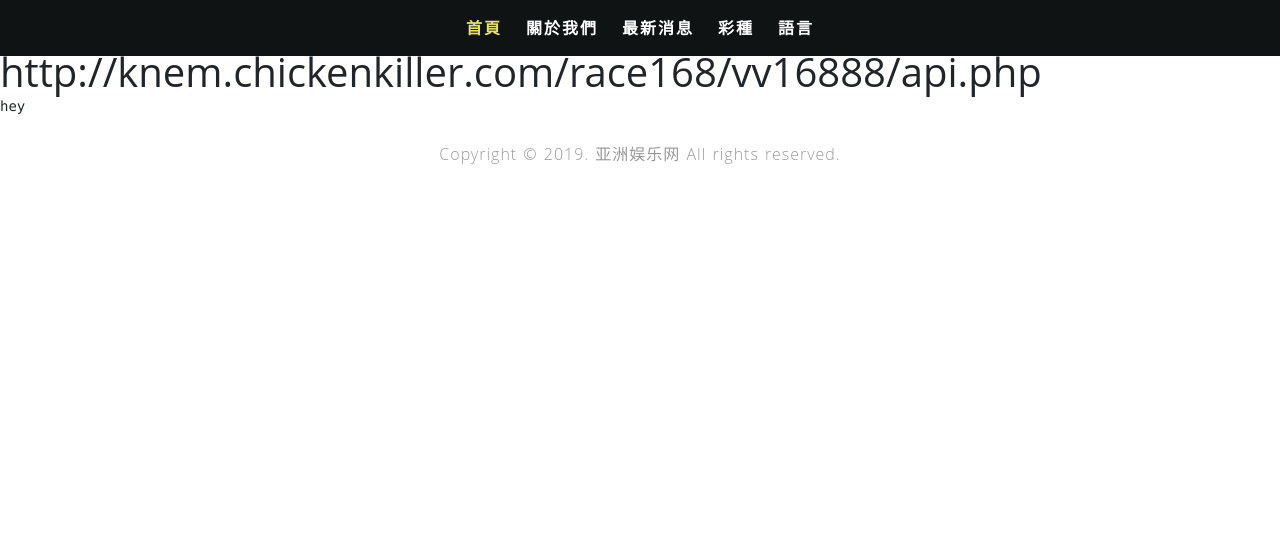
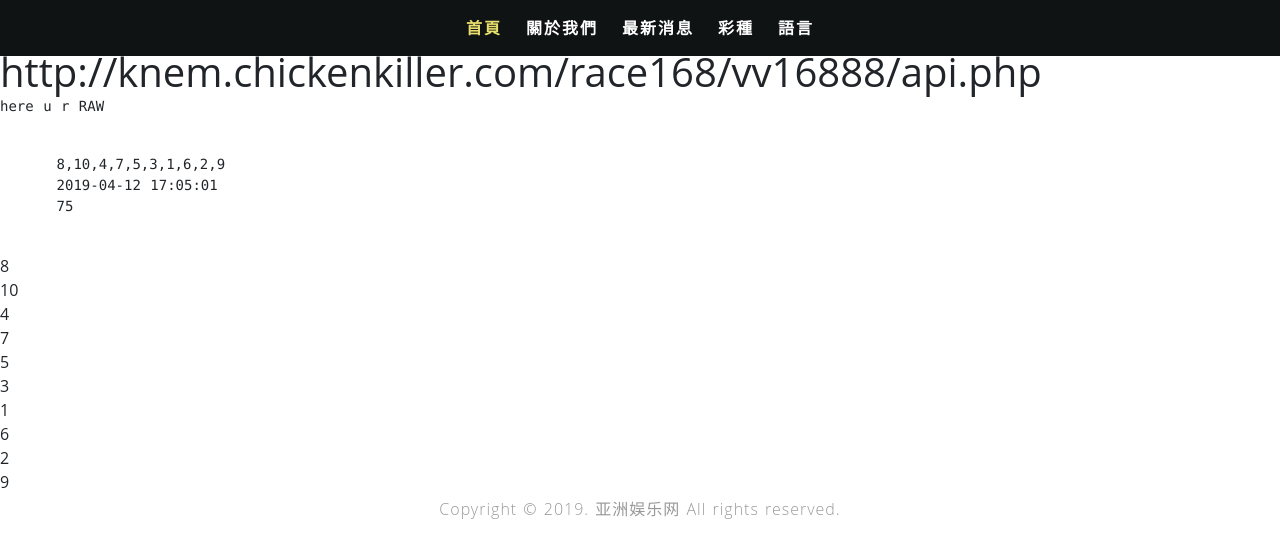
Before and after one commit to imfeng/vue-asian-city, a Nuxt app: page /lotto-single in a window 1280 px wide. Shown: the top 558 px of the page. Built offline with nearby package versions, Linux system fonts and the light colour scheme.

Commit message:
split the lottocode

```diff
--- a/components/lottoApi.vue
+++ b/components/lottoApi.vue
@@ -3,7 +3,16 @@
     <!-- ! nav should have padding  -->
     <h1>no-use</h1>
     <h1>{{apiServer}}</h1>
-    <pre>hey</pre>
+    <pre>here u r RAW</pre>
+    <pre>
+      {{lottos.opencode}}
+      {{lottos.opentime}}
+      {{lottos.interval}}
+     </pre>
+
+    <section>
+      <div class="lotto-num" v-for="e in lottoNum" :key="">{{ e }}</div>
+    </section>
   </div>
 </template>
 
@@ -12,19 +21,31 @@ export default {
   props: ["apiServer", "lottoType", "rows"],
   data() {
     return {
-      lottos: []
+      lottos: {
+        endTime: "14400",
+        expect: "2019041200437",
+        gameId: "A1",
+        interval: "75",
+        no: 1,
+        opencode: "8,10,4,7,5,3,1,6,2,9",
+        opendate: "20190412",
+        opentime: "2019-04-12 17:05:01",
+        opentimestamp: 1555059901,
+        startTime: "28800",
+        type: "A"
         //   @lottos {"data":[{"no":1,
         // "expect":"2019041200391",
-                          // "opencode":"8,6,1,7,10,5,2,4,9,3",
-                          // "opentime":"2019-04-12 16:07:30",
+        //* "opencode":"8,6,1,7,10,5,2,4,9,3",
+        //* "opentime":"2019-04-12 16:07:30",
         // "opentimestamp":1555056450,
         // "opendate":"20190412",
         // "type":"A"
         // ,"gameId":"A1",
         // "startTime":"28800",
         // "endTime":"14400",
-                          // "interval":"75"
+        //* "interval":"75"
         // }],"rows":1}
+      }
     };
   },
   mounted() {
@@ -57,10 +78,17 @@ export default {
     //   //   this.lottos = ['asd','asd','asd']
     // })
   },
-  methods:{
-    // todo: time's up call update()
+  methods: {
+    // todo: time's up call update() => lottos. $data
     // todo: if update() => data same reupdate in 100ms?
     // todo: count down beep-sound
+  },
+  computed:{
+    lottoNum: function() {
+        return this.lottos.opencode.split(',')
+      //   .sort((a, b)=>  a - b)
+      //? may must not sort
+      }
   }
 };
 </script>
```
Lines whose indentation alone changed are shown as unchanged.
